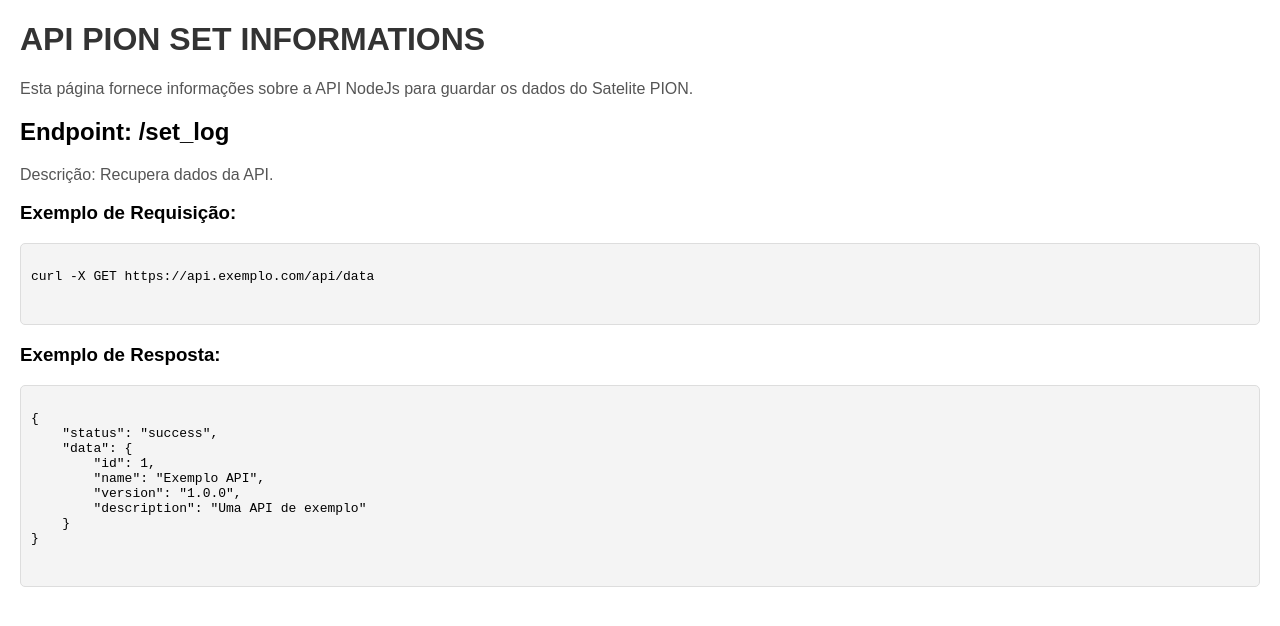
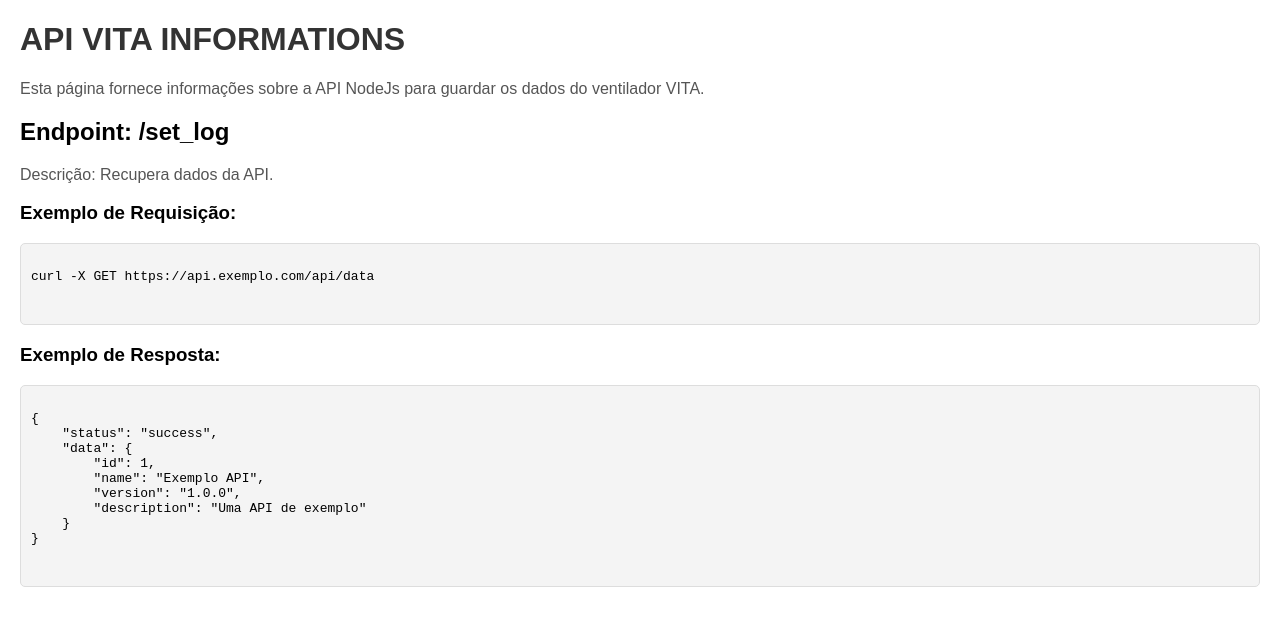
Before and after one commit to systemVITA/vita-system-backend, a plain HTML site: page index.html in a window 1280 px wide. Drawn offline with Linux system fonts and the light colour scheme.

Commit message:
Update index.html

```diff
--- a/index.html
+++ b/index.html
@@ -4,7 +4,7 @@
     <meta charset="UTF-8">
     <meta http-equiv="X-UA-Compatible" content="IE=edge">
     <meta name="viewport" content="width=device-width, initial-scale=1.0">
-    <title>API PION SET INFORMATIONS</title>
+    <title>API VITA INFORMATIONS</title>
     <style>
         body {
             font-family: Arial, sans-serif;
@@ -30,8 +30,8 @@
 </head>
 <body>
 
-    <h1>API PION SET INFORMATIONS</h1>
-    <p>Esta página fornece informações sobre a API NodeJs para guardar os dados do Satelite PION.</p>
+    <h1>API VITA INFORMATIONS</h1>
+    <p>Esta página fornece informações sobre a API NodeJs para guardar os dados do ventilador VITA.</p>
 
     <h2>Endpoint: /set_log</h2>
     <p>Descrição: Recupera dados da API.</p>
```
